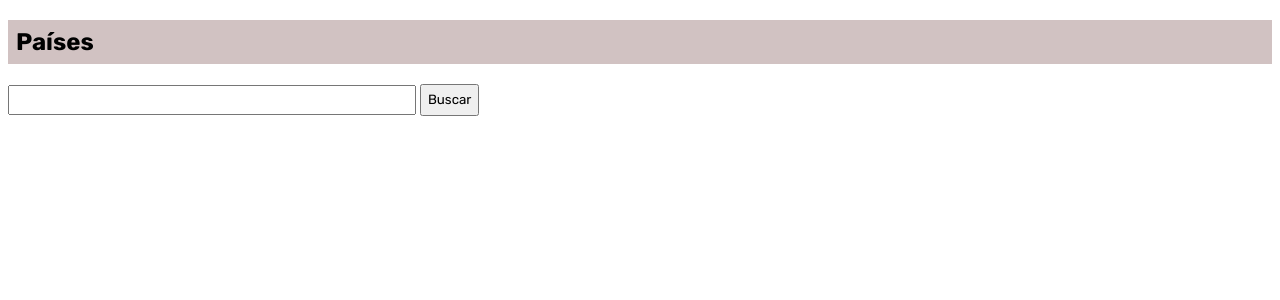
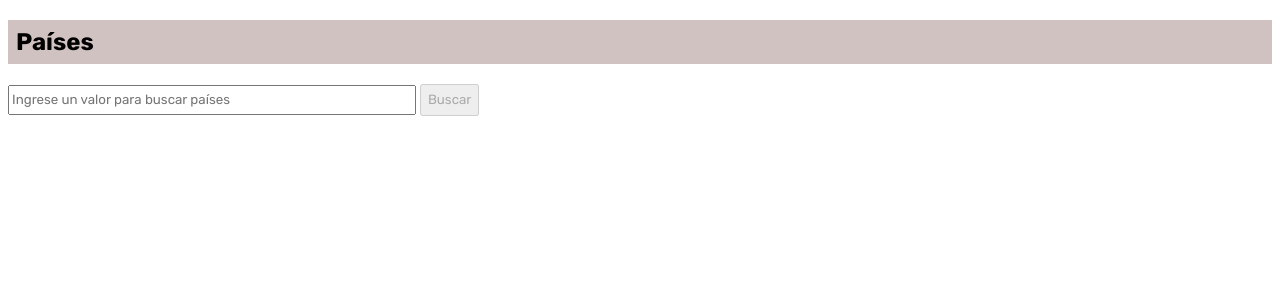
Before and after one commit to uqbar-project/eg-paises-svelte, a SvelteKit app: page / in a window 1280 px wide. Shown: the top 300 px of the page. Built offline with nearby package versions, Linux system fonts and the light colour scheme.

Commit message:
UX enhancements

```diff
--- a/src/routes/+page.svelte
+++ b/src/routes/+page.svelte
@@ -6,6 +6,7 @@
 
 	let paisBusqueda = $state('')
 	let paises = $state<Pais[]>([])
+	let buscarHabilitado = $derived(paisBusqueda.trim() !== '')
 
 	const buscar = async () => {
 		paises = await paisService.buscarPais(paisBusqueda)
@@ -14,13 +15,13 @@
 
 <h2>Países</h2>
 <div class='busqueda'>
-	<input bind:value={paisBusqueda} />
-	<button onclick={buscar}>Buscar</button>
+	<input bind:value={paisBusqueda} placeholder='Ingrese un valor para buscar países'/>
+	<button onclick={buscar} disabled={!buscarHabilitado}>Buscar</button>
 	</div>
 <div class='paises'>
 	{#each paises as pais}
 		<button class='pais' onclick={() => goto(`/pais/${pais.codigo}`)}>
-			<div>{pais.bandera}</div>
+			<div class='bandera'>{pais.bandera}</div>
 			<div class='nombre_pais'>{pais.nombre}</div>
 		</button>
 	{/each}
--- a/src/routes/paises.css
+++ b/src/routes/paises.css
@@ -31,6 +31,16 @@ button {
   justify-content: center;
   height: 5rem;
   border: 1px solid gray;
+  background-color: antiquewhite;
+}
+
+.pais:hover {
+  cursor: pointer;
+  background-color: bisque;
+}
+
+.bandera {
+  font-size: x-large;
 }
 
 .nombre_pais {
```
